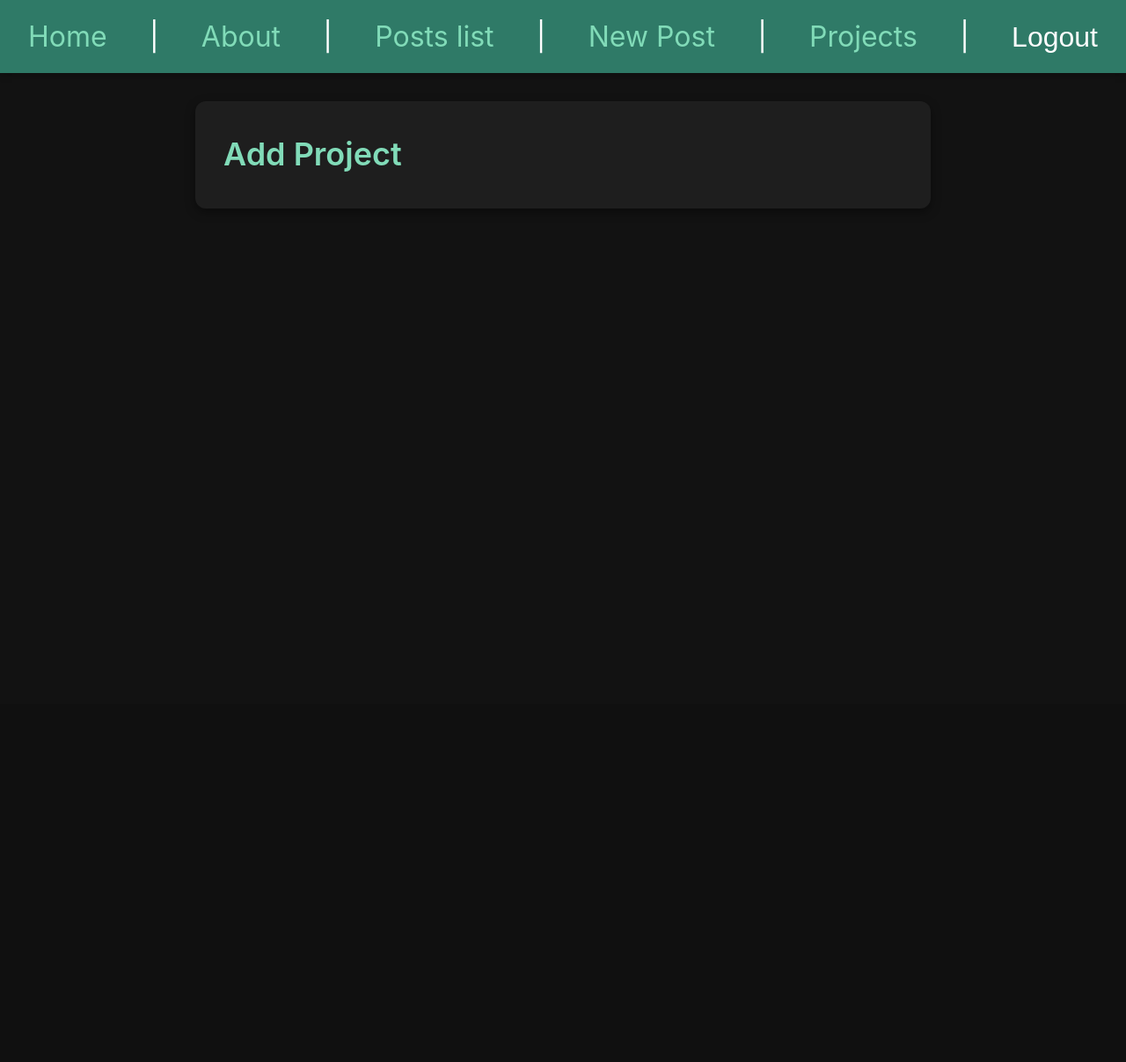
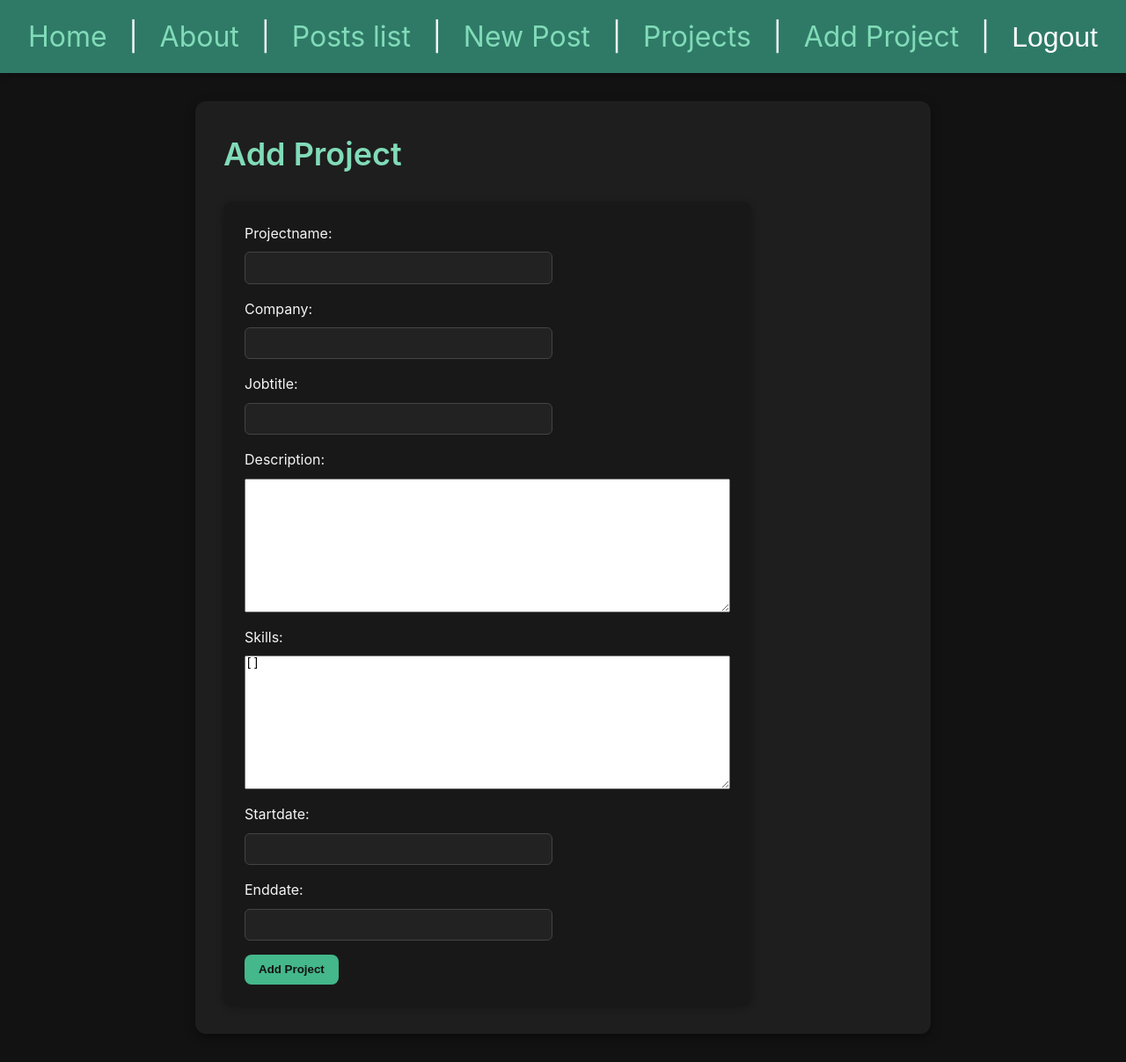
Before and after one commit to luqmannablan/myproject, a Django app: page /projects/new-project/ in a window 1280 px wide. Shown: the whole page at 88% size. Before the commit the page ends 237 px from the top, so only its background shows below. Run offline with Django 5.2, Linux system fonts and the light colour scheme; a user stored in the database is signed in.

Commit message:
added project form

```diff
--- /dev/null
+++ b/projects/forms.py
@@ -0,0 +1,10 @@
+from django import forms
+from . import models
+
+
+class createProject(forms.ModelForm):
+
+    class Meta:
+        model = models.Project
+        fields = ["projectname", "company", "jobtitle",
+                  "description", "skills", "startdate", "enddate"]
--- a/projects/templates/projects/projects_form.html
+++ b/projects/templates/projects/projects_form.html
@@ -10,6 +10,11 @@
 {% block content %}
     <section>
         <h1>Add Project</h1>
+        <form class="form-with-validation" action="{% url 'projects:projects-form' %}" method="project" enctype="multipart/form-data">
+            {% csrf_token %}
+            {{form}}
+            <button class="form-submit"> Add Project </button>
+        </form>
     </section>
 
 {% endblock content %}
--- a/projects/views.py
+++ b/projects/views.py
@@ -1,6 +1,8 @@
-from django.shortcuts import render
+from django.shortcuts import render, redirect
 from django.http import HttpResponse
+from django.contrib.auth.decorators import login_required
 from .models import Project
+from . import forms
 
 # Create your views here.
 
@@ -11,6 +13,19 @@
     return render(request, 'projects/projects_list.html', {'projects': projectItem})
 
 
+@login_required(login_url="/users/login/")
 def projects_form(request):
 
-    return render(request, 'projects/projects_form.html')
+    if request.method == 'POST':
+        form = forms.createProject(request.POST, request.FILES)
+        if form.is_valid():
+
+            newProject = form.save(commit=False)
+            newProject.author = request.user
+            newProject.save()
+
+            return redirect('projects:projects-list')
+    else:
+        form = forms.createProject()
+
+    return render(request, 'projects/projects_form.html', {'form': form})
--- a/templates/layout.html
+++ b/templates/layout.html
@@ -21,6 +21,7 @@
         {% if user.is_authenticated %}
             <a href="{% url 'posts:new-post' %}">New Post</a> |
             <a href="{% url 'projects:projects-lists' %}">Projects</a> |
+            <a href="{% url 'projects:projects-form' %}"> Add Project </a> |
             <form class="logout" action ="{%url 'users:logout' %}" method="post">
                 {% csrf_token %}
                 <button class="logout-button" aria-label="User Logout" title="User Logout">Logout</button>
```
Also changed, not shown: db.sqlite3.
